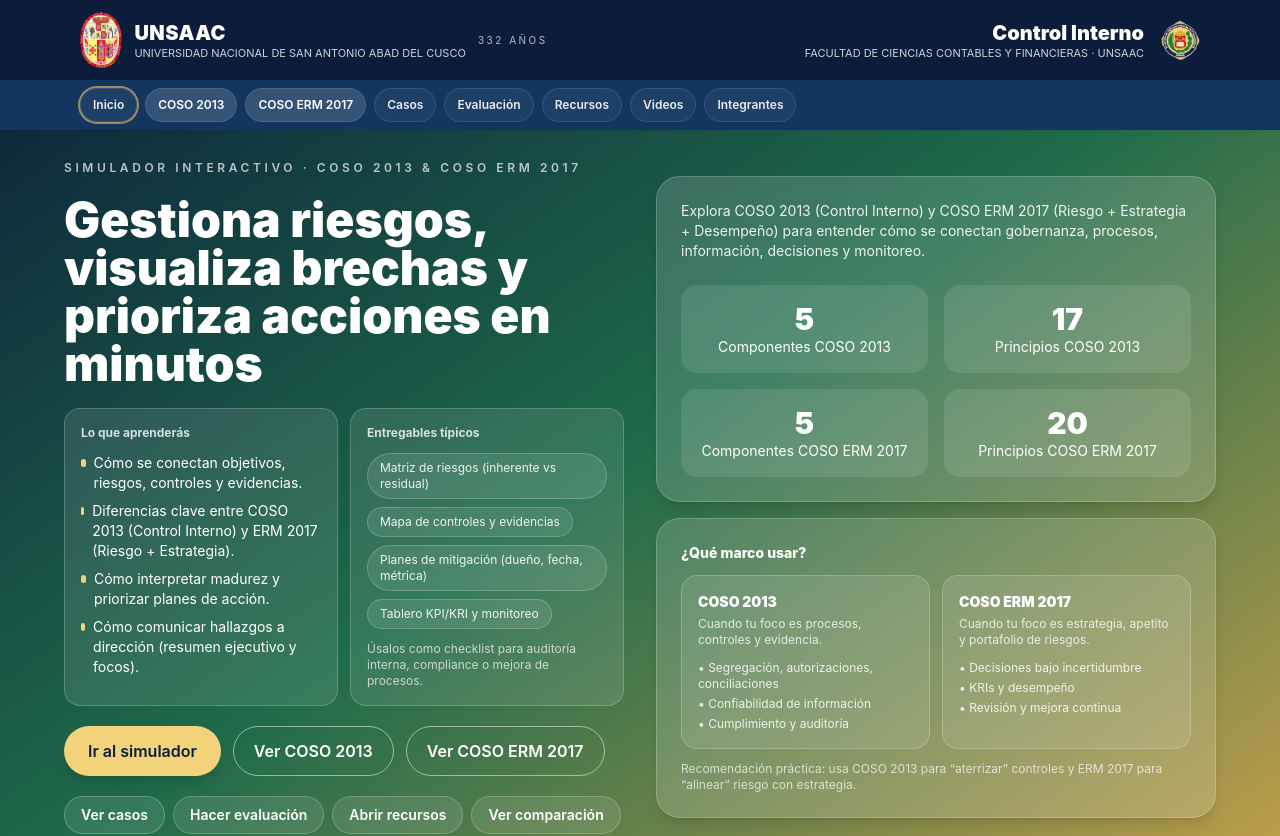
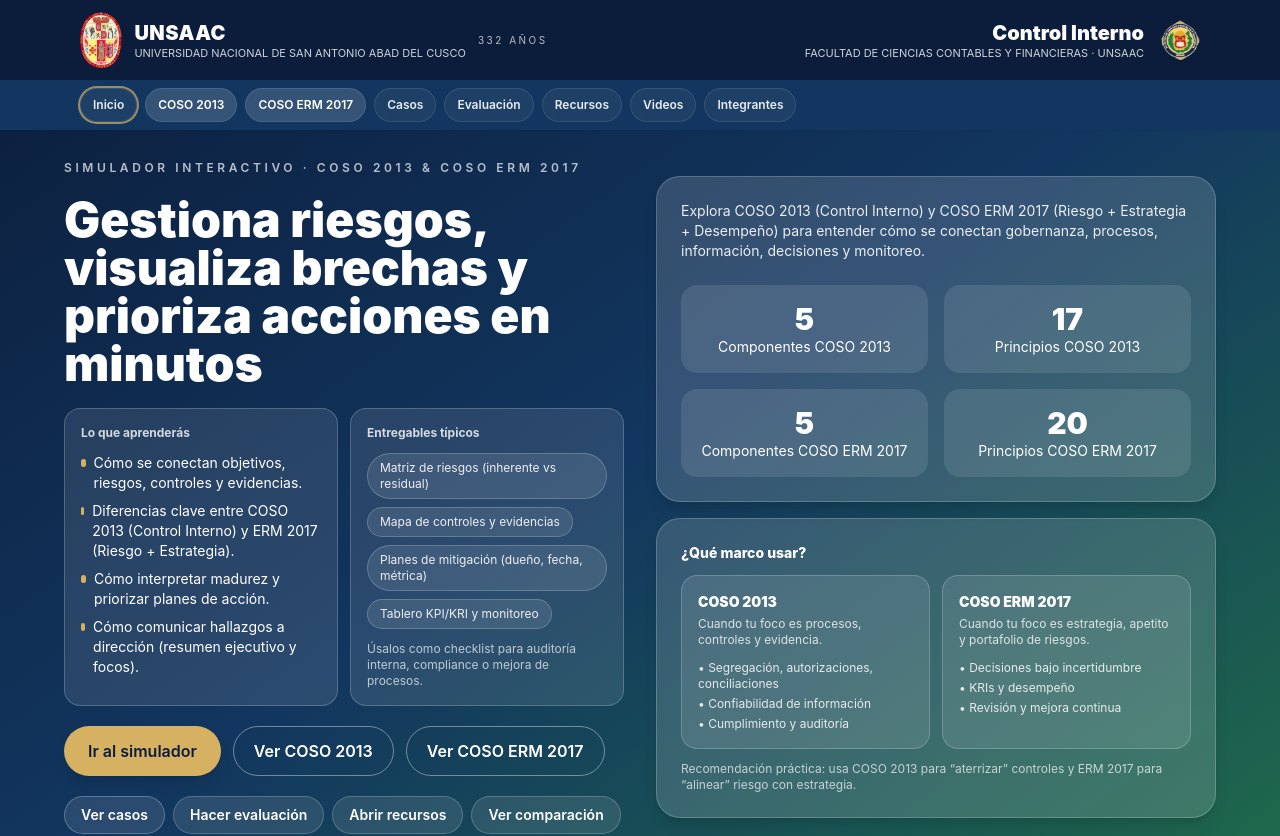
Before and after one commit to Artanis99/web-contabilidad-Simulador-COSO, a React (Vite) app: page / in a window 1280 px wide. Shown: the top 836 px of the page. Built offline with nearby package versions, Linux system fonts and the light colour scheme.

Commit message:
Color azul

```diff
--- a/src/components/Hero.jsx
+++ b/src/components/Hero.jsx
@@ -23,7 +23,7 @@
     <section
       id="inicio"
       ref={innerRef}
-      className="pt-40 pb-16 px-4 bg-gradient-to-br from-[#0b1d3b] via-[#1f6b4a] to-[#c7a04a] text-white scroll-mt-24"
+      className="pt-40 pb-16 px-4 bg-gradient-to-br from-[#0b1d3b] via-[#12365f] to-[#1f6b4a] text-white scroll-mt-24"
     >
       <div className="max-w-6xl mx-auto grid lg:grid-cols-2 gap-8 items-center">
         <div className="space-y-5">
@@ -40,7 +40,7 @@
               <ul className="mt-3 space-y-2 text-sm">
                 {learning.map((item) => (
                   <li key={item} className="flex items-start gap-2">
-                    <span className="mt-[6px] w-2 h-2 rounded-full bg-[#f3d37a]" />
+                    <span className="mt-[6px] w-2 h-2 rounded-full bg-[#d7b162]" />
                     <span>{item}</span>
                   </li>
                 ))}
@@ -67,19 +67,19 @@
           <div className="flex flex-wrap gap-3">
             <button
               onClick={onStart}
-              className="px-6 py-3 rounded-full bg-[#f3d37a] text-[#0b1d3b] font-semibold shadow-lg hover:-translate-y-0.5 transition"
+              className="px-6 py-3 rounded-full bg-[#d7b162] text-[#0b1d3b] font-semibold shadow-lg hover:-translate-y-0.5 transition"
             >
               Ir al simulador
             </button>
             <a
               href="#/coso-2013"
-              className="px-5 py-3 rounded-full border border-white/50 text-white font-semibold hover:bg-white/10 transition"
+              className="px-5 py-3 rounded-full border border-white/40 text-white font-semibold hover:bg-white/10 transition"
             >
               Ver COSO 2013
             </a>
             <a
               href="#/coso-erm-2017"
-              className="px-5 py-3 rounded-full border border-white/50 text-white font-semibold hover:bg-white/10 transition"
+              className="px-5 py-3 rounded-full border border-white/40 text-white font-semibold hover:bg-white/10 transition"
             >
               Ver COSO ERM 2017
             </a>
```
